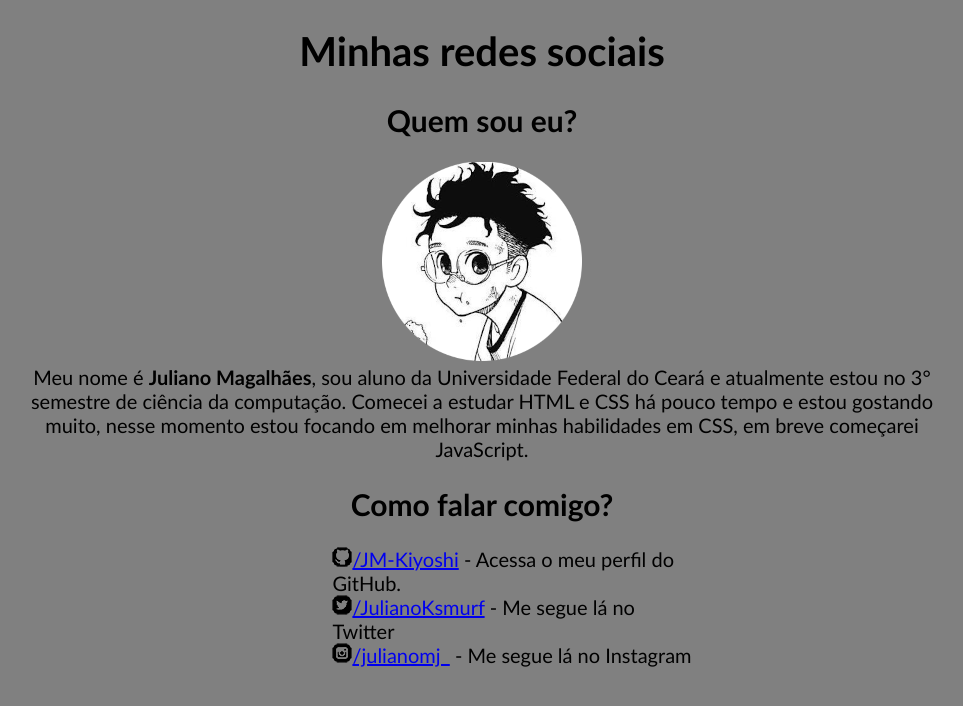
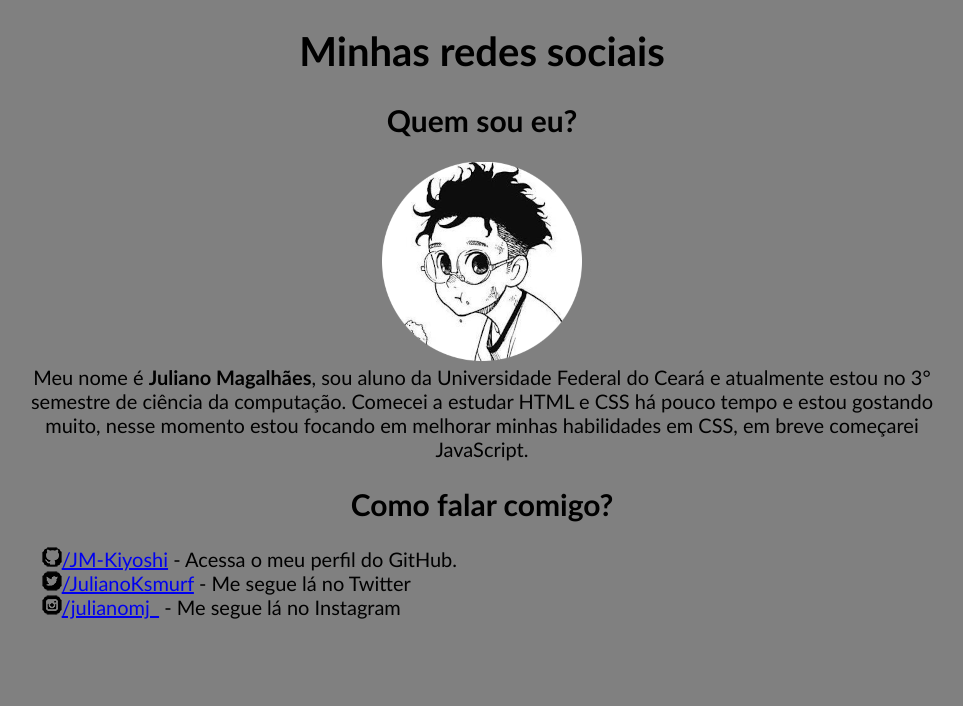
Before and after one commit to JM-Kiyoshi/Sobre-mim, a plain HTML site: page index.html in a window 1280 px wide. Shown: the whole page, without its empty margins (158-1121 px from the left). Drawn offline with Linux system fonts and the light colour scheme.

Commit message:
Update style.css

```diff
--- a/style.css
+++ b/style.css
@@ -12,8 +12,8 @@ body{
 ul{
     text-align: left;
     list-style: none;
-    margin-left: 35%;
-    margin-right: 33%;
+    margin-left: 12%;
+    margin-right: 12%;
 }
 
 p{
```
